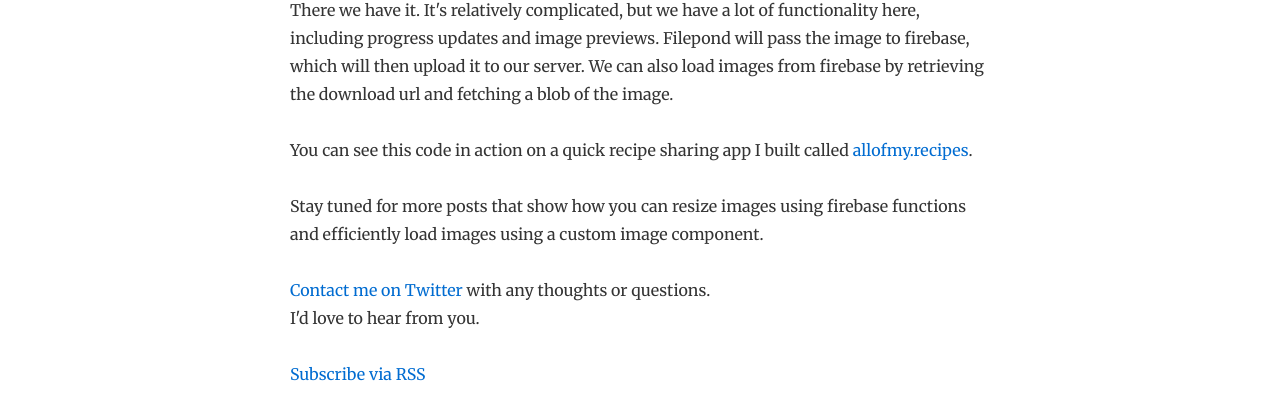
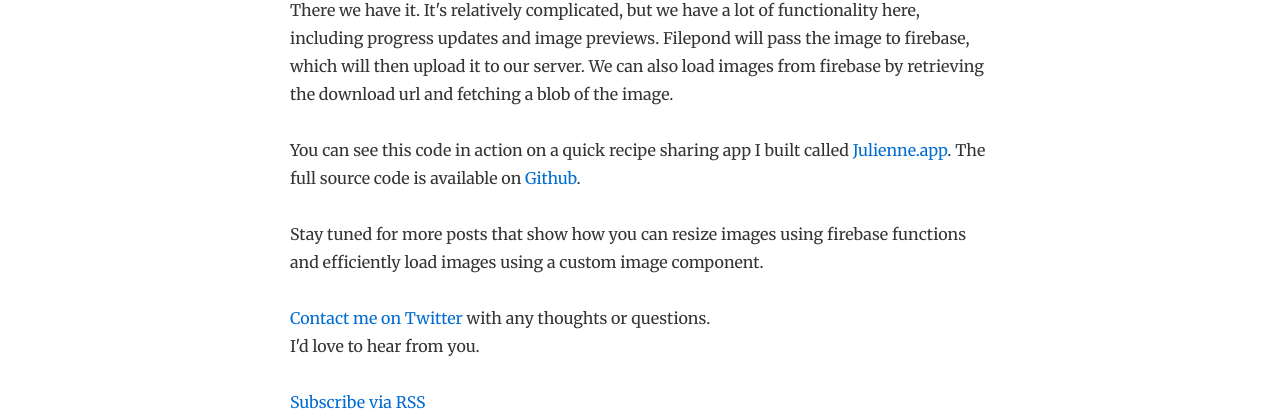
Before and after one commit to bmcmahen/portfolio, a Gatsby site: page /uploading-images-with-firebase-and-react/ in a window 1280 px wide. Shown: the part 3938-4355 px from the top of the page. Built offline with nearby package versions, Linux system fonts and the light colour scheme; Gatsby itself is replaced by a stand-in of ours; some packages are replaced by stand-ins of ours.

Commit message:
update name of recipe app

```diff
--- a/content/blog/uploading-images-with-firebase-and-react/index.md
+++ b/content/blog/uploading-images-with-firebase-and-react/index.md
@@ -136,6 +136,6 @@ const server = {
 
 There we have it. It's relatively complicated, but we have a lot of functionality here, including progress updates and image previews. Filepond will pass the image to firebase, which will then upload it to our server. We can also load images from firebase by retrieving the download url and fetching a blob of the image.
 
-You can see this code in action on a quick recipe sharing app I built called [allofmy.recipes](http://allofmy.recipes).
+You can see this code in action on a quick recipe sharing app I built called [Julienne.app](http://julienne.app). The full source code is available on [Github](https://github.com/bmcmahen/julienne).
 
 Stay tuned for more posts that show how you can resize images using firebase functions and efficiently load images using a custom image component.
```
